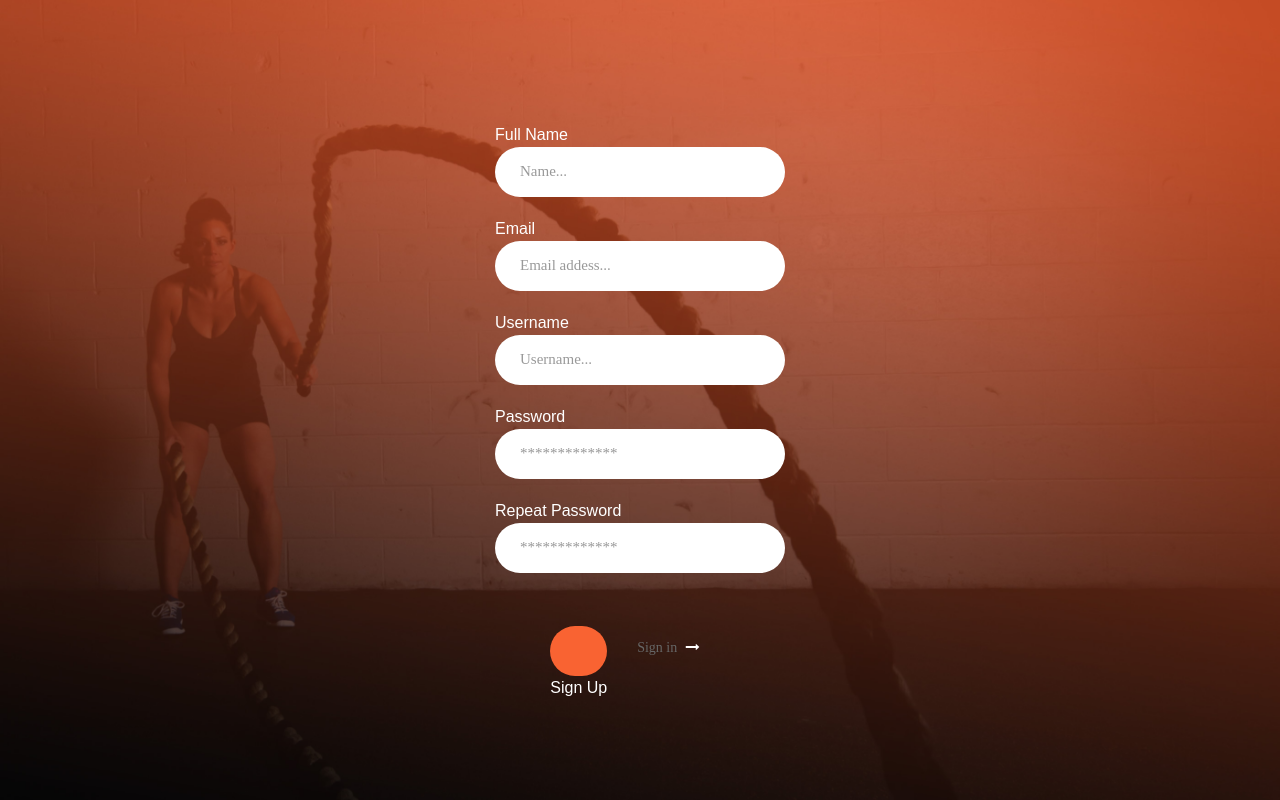
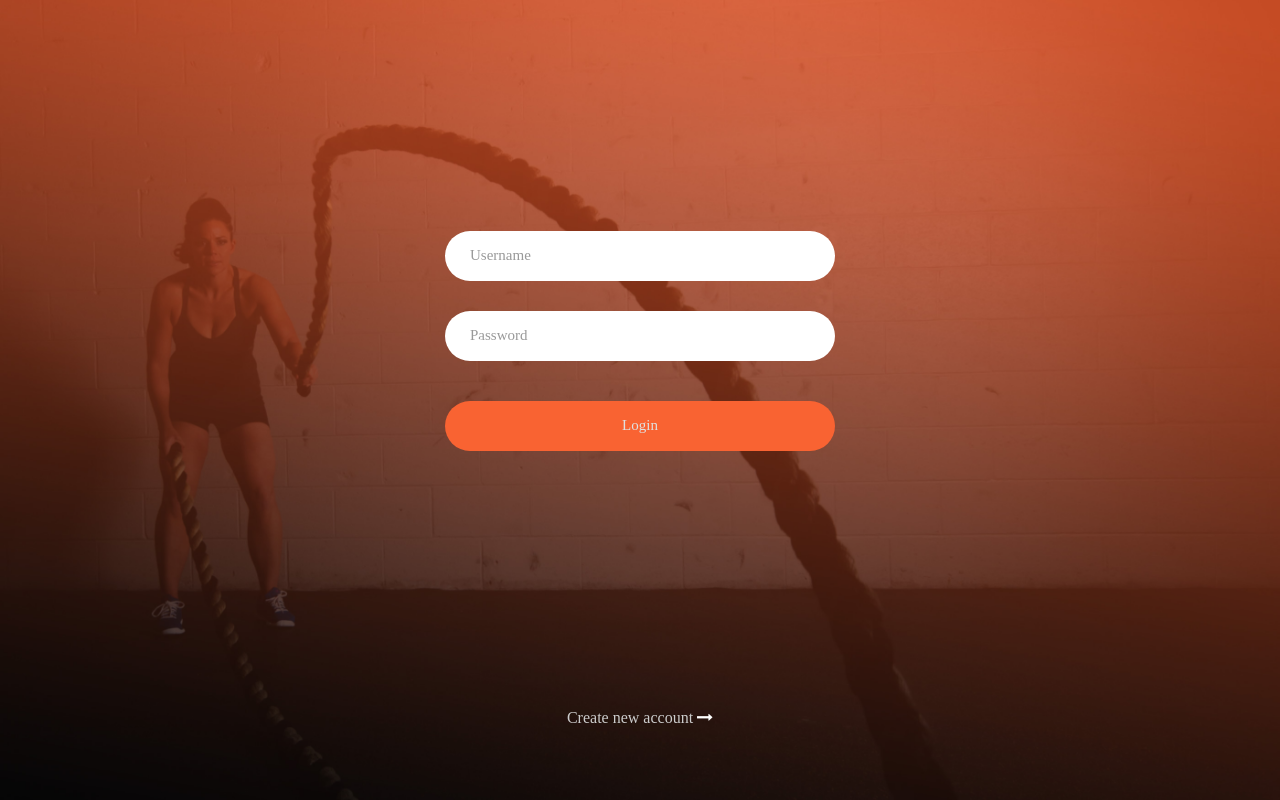
Before and after one commit to realonlytomd/gymbuddies, a website: page public/create.html in a window 1280 px wide. Drawn offline with nearby package versions, Linux system fonts and the light colour scheme; files that its build step writes are made by us from their sources; a web font is replaced by a local one.

Commit message:
functional user login, logout, and sign in using firebase

```diff
--- a/public/create.html
+++ b/public/create.html
@@ -13,60 +13,46 @@
 	<link rel="stylesheet" type="text/css" href="vendor/select2/select2.min.css">
 	<link rel="stylesheet" type="text/css" href="css/util.css">
 	<link rel="stylesheet" type="text/css" href="css/main.css">
+	<script src="https://www.gstatic.com/firebasejs/4.9.0/firebase.js"></script>
+
 </head>
 <body>
 
 	<div class="limiter">
 		<div class="container-login100" style="background-image: url('images/home.jpg');">
-			<div class="wrap-login100 p-l-50 p-r-50 p-t-72 p-b-50">
+			<div class="wrap-login100 p-t-190 p-b-30">
 				<form class="login100-form validate-form">
 
-					<div class="wrap-input100 validate-input" data-validate="Name is required">
-						<span class="label-input100">Full Name</span>
-						<input class="input100" type="text" name="name" placeholder="Name...">
+					<div class="wrap-input100 validate-input m-b-10" data-validate = "Username is required">
+						<input class="input100" type="text" name="username" placeholder="Username">
 						<span class="focus-input100"></span>
+						<span class="symbol-input100">
+							<i class="fa fa-user"></i>
+						</span>
 					</div>
 
-					<div class="wrap-input100 validate-input" data-validate = "Valid email is required: ex@abc.xyz">
-						<span class="label-input100">Email</span>
-						<input class="input100" type="text" name="email" placeholder="Email addess...">
+					<div class="wrap-input100 validate-input m-b-10" data-validate = "Password is required">
+						<input class="input100" type="password" name="pass" placeholder="Password">
 						<span class="focus-input100"></span>
+						<span class="symbol-input100">
+							<i class="fa fa-lock"></i>
+						</span>
 					</div>
 
-					<div class="wrap-input100 validate-input" data-validate="Username is required">
-						<span class="label-input100">Username</span>
-						<input class="input100" type="text" name="username" placeholder="Username...">
-						<span class="focus-input100"></span>
+					<div class="container-login100-form-btn p-t-10">
+						<button class="login100-form-btn">
+							Login
+						</button>
 					</div>
 
-					<div class="wrap-input100 validate-input" data-validate = "Password is required">
-						<span class="label-input100">Password</span>
-						<input class="input100" type="text" name="pass" placeholder="*************">
-						<span class="focus-input100"></span>
-					</div>
-
-					<div class="wrap-input100 validate-input" data-validate = "Repeat Password is required">
-						<span class="label-input100">Repeat Password</span>
-						<input class="input100" type="text" name="repeat-pass" placeholder="*************">
-						<span class="focus-input100"></span>
-					</div>
-
-					<div class="flex-m w-full p-b-33">
-
-
+					<div class="text-center w-full p-t-25 p-b-230">
 
 					</div>
 
-					<div class="container-login100-form-btn">
-						<div class="wrap-login100-form-btn">
-							<div class="login100-form-bgbtn"></div>
-							<button class="login100-form-btn"><button id="submitButton"><span>Sign Up</span></button>
-							</button>
-						</div>
-
-						<a href="#" class="dis-block txt3 hov1 p-r-30 p-t-10 p-b-10 p-l-30">
-							Sign in
-							<i class="fa fa-long-arrow-right m-l-5"></i>
+					<div class="text-center w-full">
+						<a class="txt1" href="create.html">
+							Create new account
+							<i class="fa fa-long-arrow-right"></i>
 						</a>
 					</div>
 				</form>
@@ -85,7 +71,10 @@
 <!--===============================================================================================-->
 	<script src="vendor/select2/select2.min.js"></script>
 <!--===============================================================================================-->
-	<script src="js/main.js"></script>
+	<script src="public/js/main.js"></script>
+
+	<script type="text/javascript" src="public/js/newuser.js"></script>
+
 
 </body>
 </html>
```
Also changed, not shown: public/js/newuser.js (+59 -3 lines), public/log.html (+1 -1 lines), public/login.html (+8 -6 lines).
